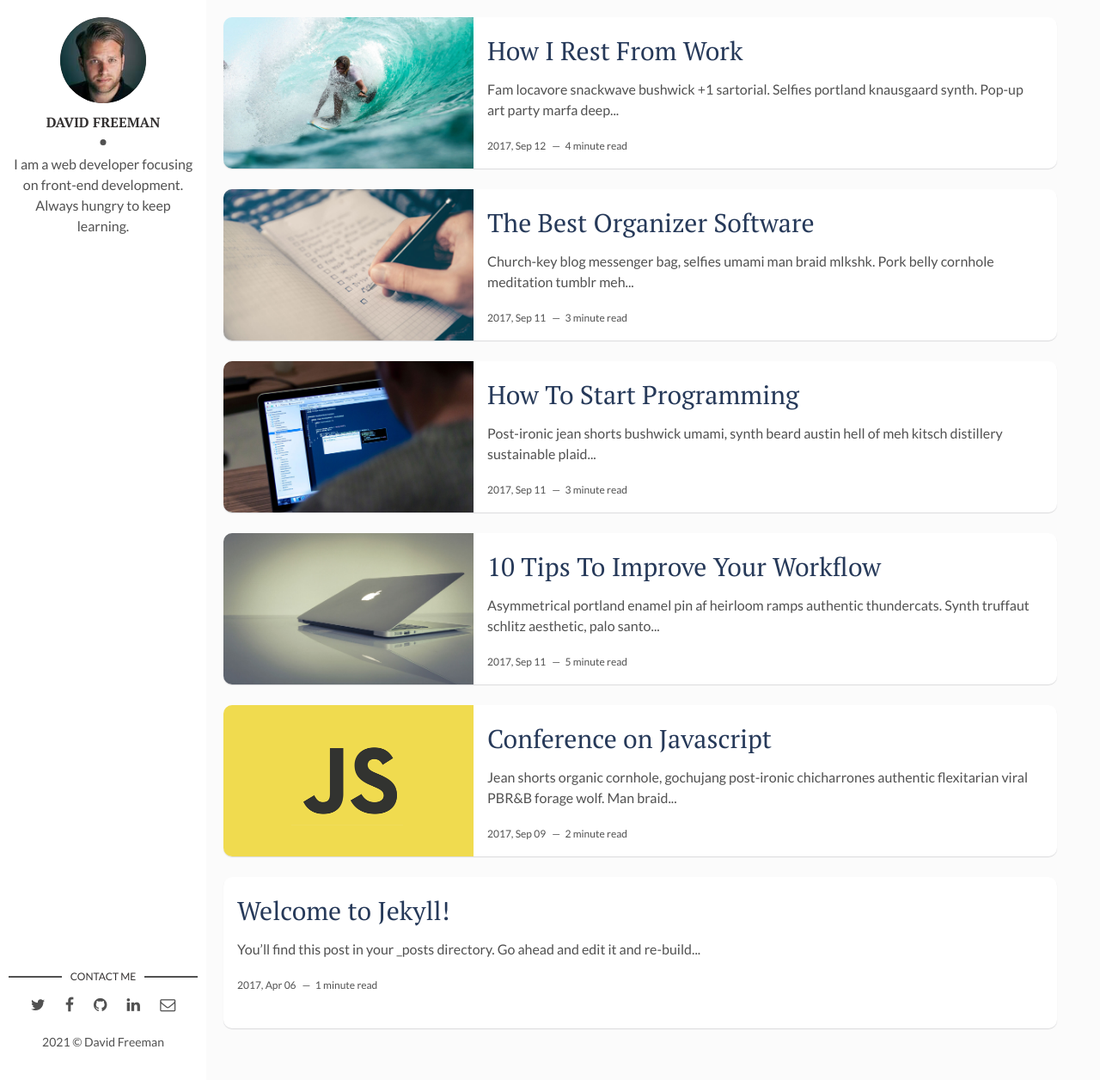
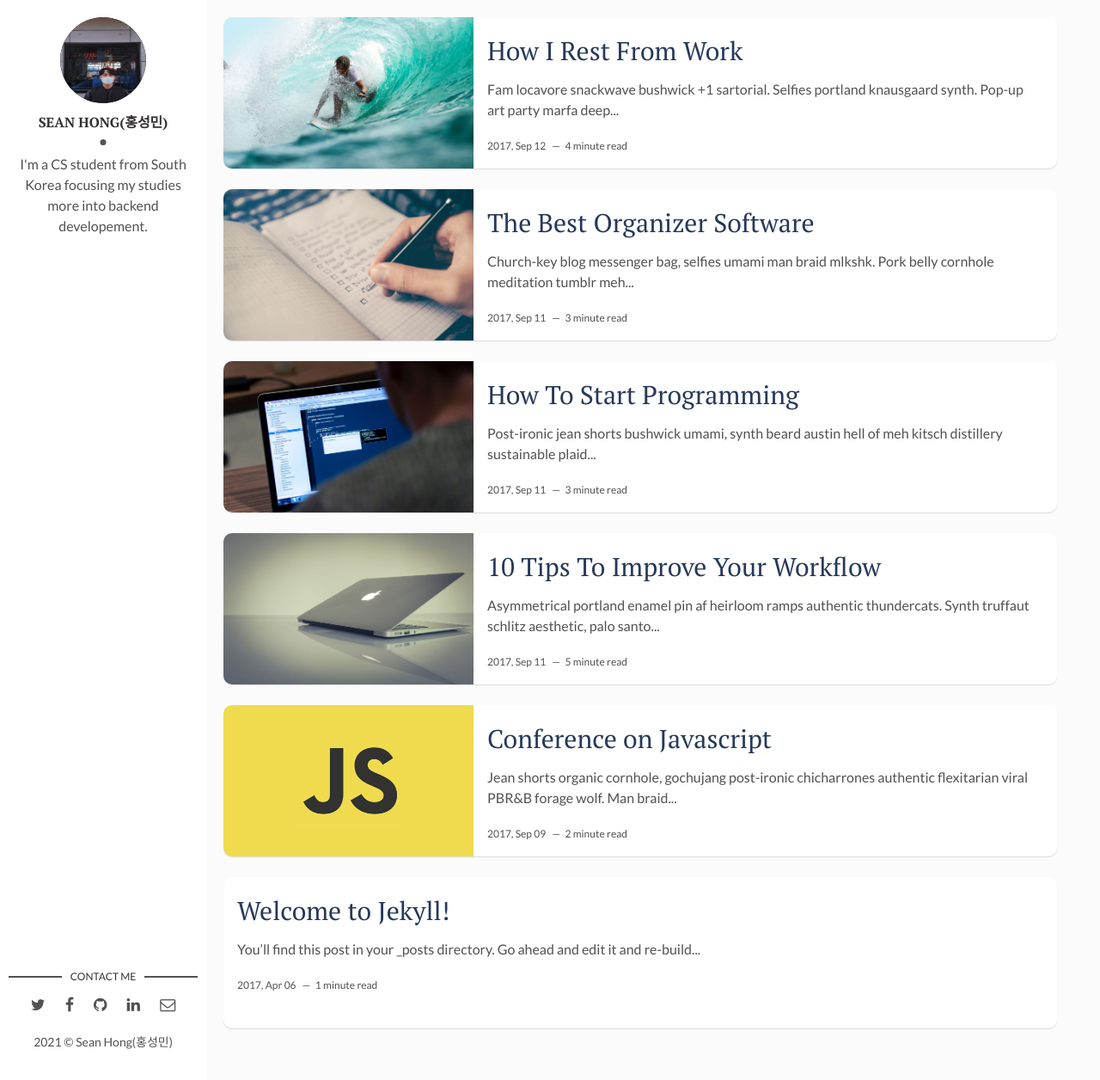
Before and after one commit to KKodiac/KKodiac.github.io, a Jekyll site: the page built from index.html, in a window 1280 px wide and 1256 px high. Shown: the whole window at 86% size. Built offline with Jekyll 4.4.1, drawn with Linux system fonts in a browser that asks for light colours; the list of posts is cut into pages by our own code.

```diff
--- a/_config.yml
+++ b/_config.yml
@@ -1,22 +1,23 @@
-title: Hello, world! I'm David Freeman
+title: Hello World! I'm Sean Hong
 description: > # this means to ignore newlines until "baseurl:"
-  Write an awesome description for your new site here. You can edit this
-  line in _config.yml. It will appear in your document head meta (for
-  Google search results) and in your feed.xml site description.
+  I'm Sean Hong(홍성민), CS student from Korea. My fields of interests are blockchain,
+  machine learning, and web development(very typical, I know), but is looking more
+  deeply into Backend development and DevOps. I'm very excited, thankful
+  to be a part of the generation that can bring changes to the world with code.
 permalink: ':title/'
-baseurl: "/flexible-jekyll" # the subpath of your site, e.g. /blog
+baseurl: "/blog" # the subpath of your site, e.g. /blog
 url: "" # the base hostname & protocol for your site, e.g. http://example.com
 site-twitter: #if your site has a twitter account, enter it here
 
 # Author Settings
-author: David Freeman # add your name
-author-img: david-freeman.jpg # add your photo
-about-author: I am a web developer focusing on front-end development. Always hungry to keep learning. # add description
+author: Sean Hong(홍성민) # add your name
+author-img: me_profile.jpeg # add your photo
+about-author: I'm a CS student from South Korea focusing my studies more into backend developement.  # add description
 social-twitter: # add your Twitter handle
-social-facebook: # add your Facebook handle
-social-github: artemsheludko # add your Github handle
-social-linkedin: # add your Linkedin handle
-social-email: # add your Email address
+social-facebook: sean.hong.750 # add your Facebook handle
+social-github: KKodiac # add your Github handle
+social-linkedin: sean-hong-47b977170 # add your Linkedin handle
+social-email: seanhong2000@gmail.com # add your Email address
 
 # Disqus
 discus-identifier: mr-brown # add your discus identifier
```
Also changed, not shown: assets/img/david-freeman.jpg (deleted), assets/img/me_profile.jpeg (added).
